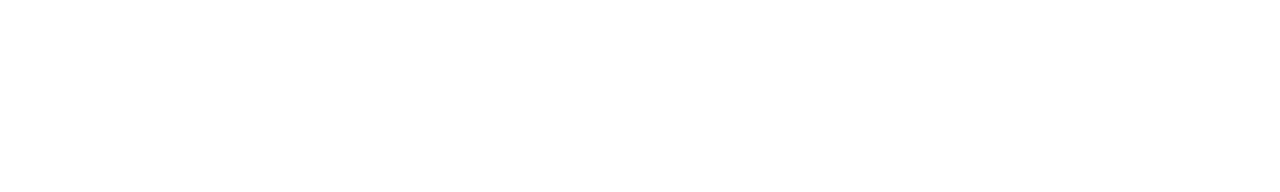
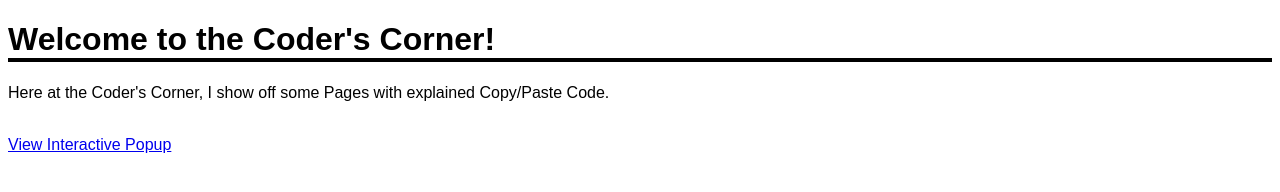
Before and after one commit to JacobTCTC/jacobtctc.github.io, a plain HTML site: page teach/index.html in a window 1280 px wide. Drawn offline with Linux system fonts and the light colour scheme.

Commit message:
Update index.html

```diff
--- a/teach/index.html
+++ b/teach/index.html
@@ -1,5 +1,13 @@
 <!DOCTYPE html>
 <html lang-"en">
-  <title>Hold on...</title>
+  <title>Coder's Corner</title>
 <body style="font-family: Arial, sans serif;">
-  <h1></h1>
+  <h1 style="font-family: Arial, sans serif; border-bottom: solid 4px;">Welcome to the Coder's Corner!</h1>
+  <p>Here at the Coder's Corner, I show off some Pages with explained Copy/Paste Code.</p>
+  <br>
+  <a href="./interactive_popup.html>
+    <button>View Interactive Popup</button>
+  </a>
+  <br>
+</body>
+</html>
```
